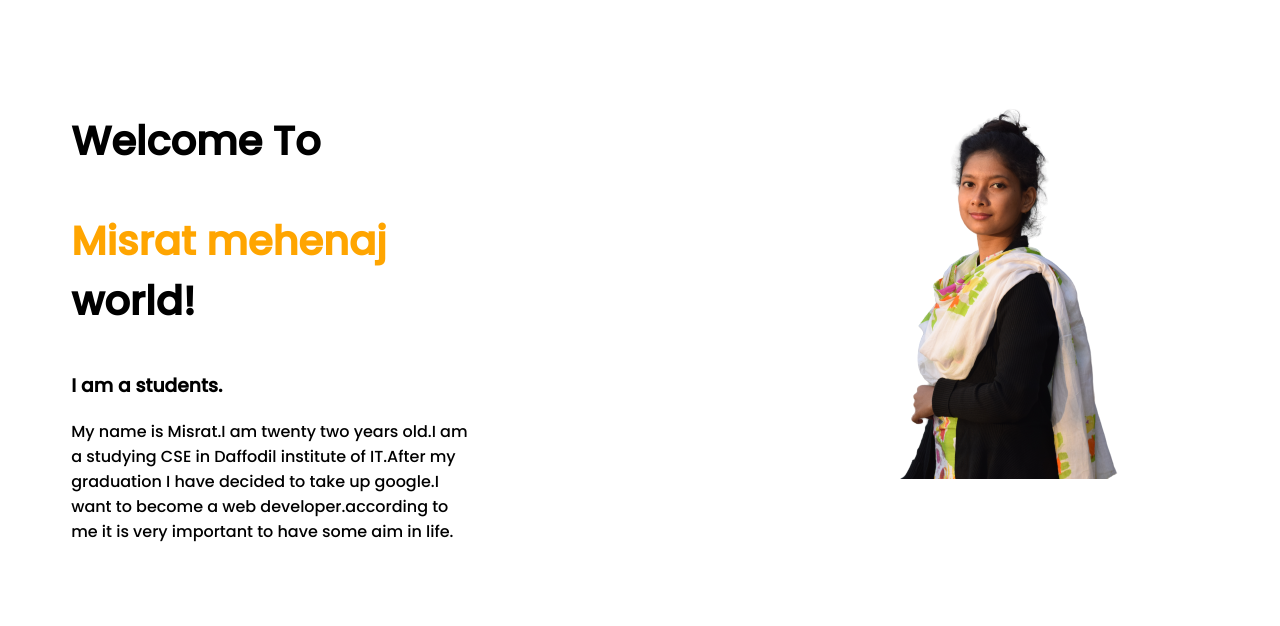
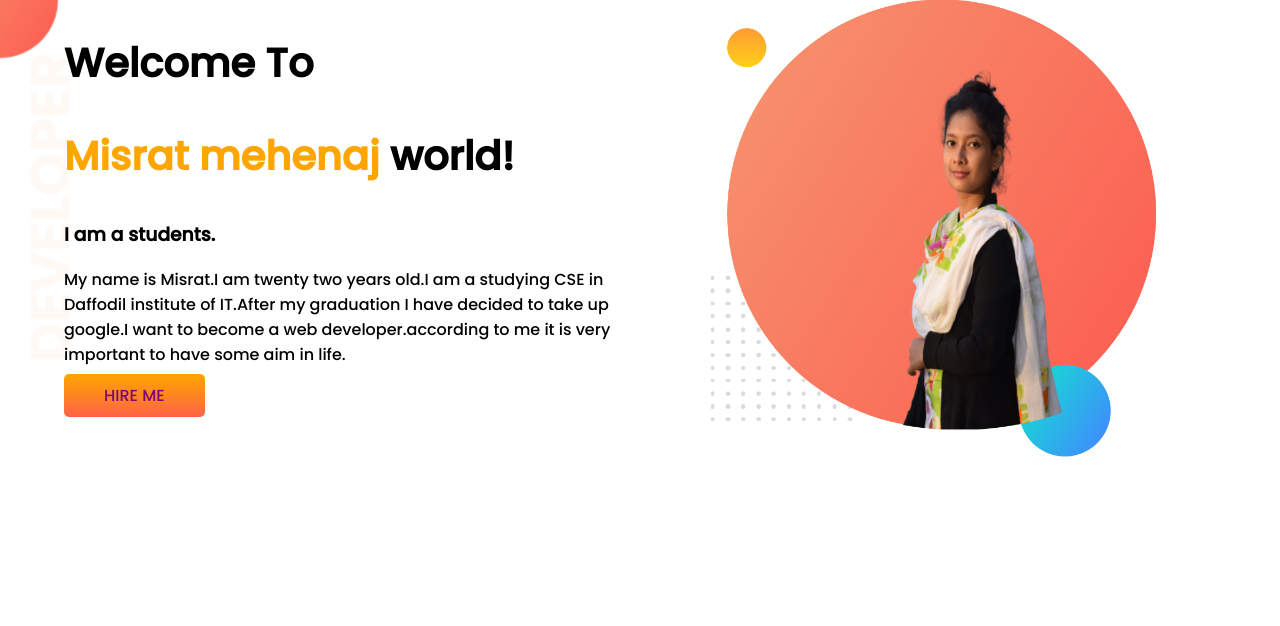
Before and after one commit to MisratIra/developer-portfolio, a plain HTML site: page index.html in a window 1280 px wide. Drawn offline with Linux system fonts and the light colour scheme.

Commit message:
top-banner add

```diff
--- a/index.html
+++ b/index.html
@@ -13,8 +13,8 @@
 </head>
 
 <body>
-    <section>
-        <section>
+    <section class=top-banner>
+
         <div class="half-width">
             <h1>Welcome To</h1>
             <h1><span class="mis">Misrat mehenaj</span> world!</h1>
@@ -24,9 +24,11 @@
                 have decided to take up google.I want to become a web developer.according to me it is very important
                 to have
                 some aim in life. </p>
+            <a class="button" target="blank" href="https://www.facebook.com/profile.php?id=100074184342579">HIRE
+                ME</a>
         </div>
         <div class="half-width">
-                <img src="images/DSC_0104-removebg-preview.png" </div>
+            <img src="images/my-bg (6).png" <a target="blank" </div>
 
     </section>
 
--- a/style.css
+++ b/style.css
@@ -1,5 +1,6 @@
 body{
     font-family: 'Poppins', sans-serif;
+    margin:0;
 }
 h1{
     font-size:40px;
@@ -9,5 +10,19 @@ h1{
  section{display:flex;}
  .half-width{
      width:50%;
-     padding: 5%;
+     padding-left:5%;
     }
+    .half-width img{
+        width:80%;
+    }
+    .button{
+        text-decoration:none;
+        color: rgb(122, 6, 119);
+        background-image: linear-gradient(orange,tomato);
+        padding: 10px 40px;
+        border-radius:5px;
+    }
+    .top-banner{
+        background-image: url(images/top-banner.png);
+        background-repeat: no-repeat;
+    }
```
Also changed, not shown: images/my-bg (6).png (added), images/my-bg.png (deleted). Lines whose indentation alone changed are shown as unchanged.
